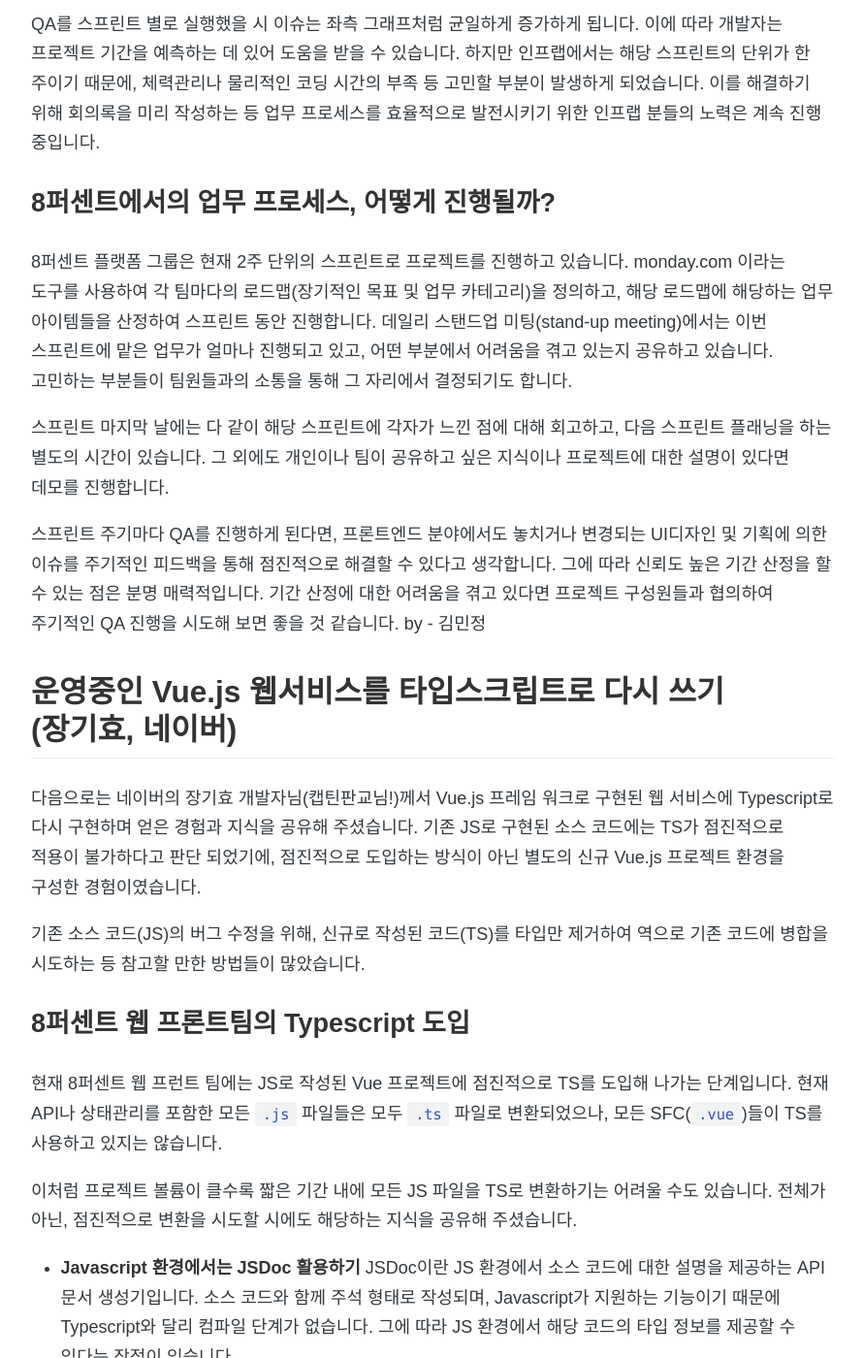
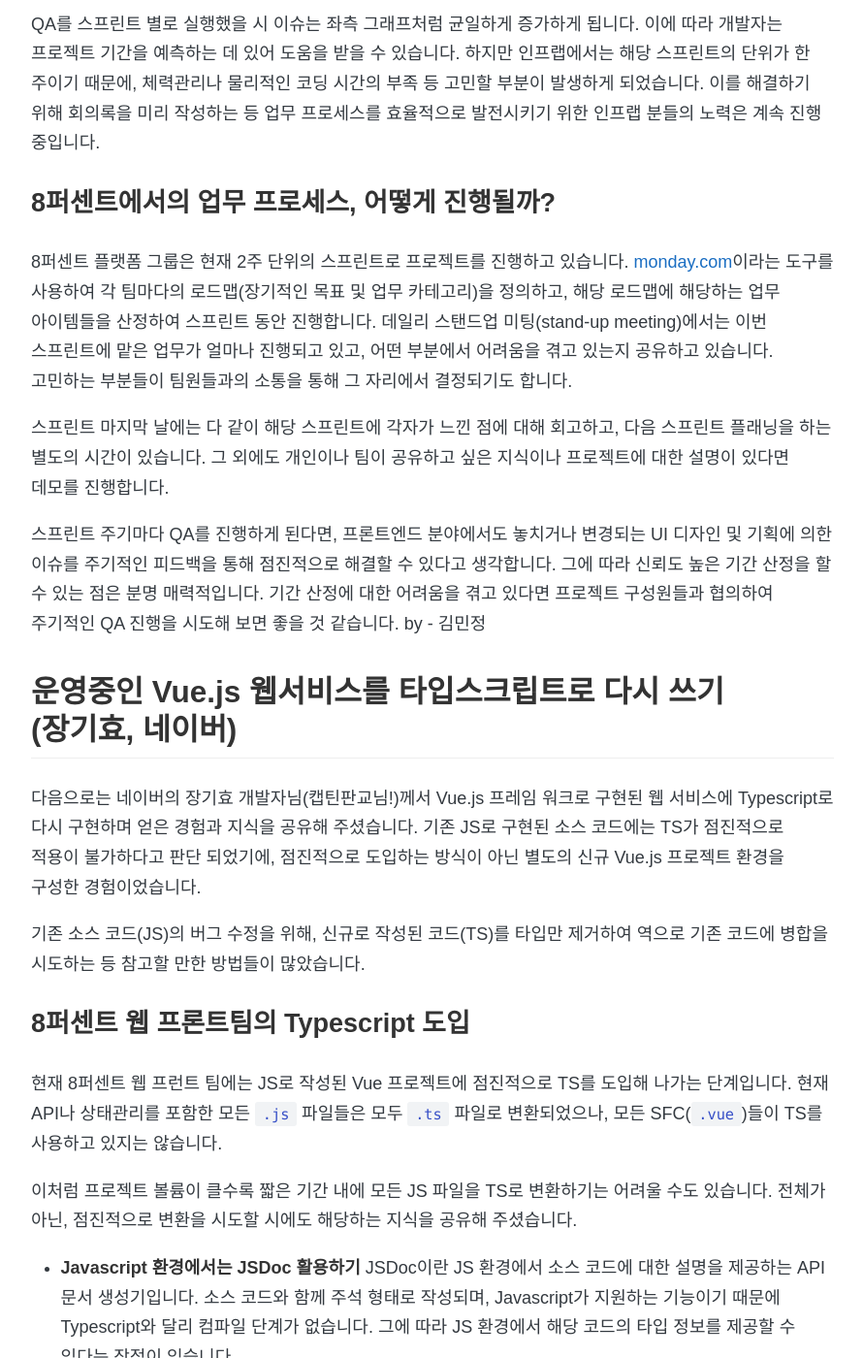
Before and after one commit to 8percent/8percent.github.io, a Jekyll site: the page built from _posts/2022-09-08-신입개발자의_인프콘2022_참가_후기.md, in a window 1280 px wide and 1400 px high, scrolled down 3505 px. Shown: the whole window at 97% size, without its empty margins (194-1084 px from the left). Built offline with Jekyll 4.4.1, drawn with Linux system fonts in a browser that asks for light colours; some web fonts are replaced; some of the changed text lies outside the part shown.

Commit message:
CHG: 내용 수정

```diff
--- a/_posts/2022-09-08-신입개발자의_인프콘2022_참가_후기.md
+++ b/_posts/2022-09-08-신입개발자의_인프콘2022_참가_후기.md
@@ -50,15 +50,15 @@ QA를 스프린트 별로 실행했을 시 이슈는 좌측 그래프처럼 균
 
 ### **8퍼센트에서의 업무 프로세스, 어떻게 진행될까?**
 
-8퍼센트 플랫폼 그룹은 현재 2주 단위의 스프린트로 프로젝트를 진행하고 있습니다. monday.com 이라는 도구를 사용하여 각 팀마다의 로드맵(장기적인 목표 및 업무 카테고리)을 정의하고, 해당 로드맵에 해당하는 업무 아이템들을 산정하여 스프린트 동안 진행합니다. 데일리 스탠드업 미팅(stand-up meeting)에서는 이번 스프린트에 맡은 업무가 얼마나 진행되고 있고, 어떤 부분에서 어려움을 겪고 있는지 공유하고 있습니다. 고민하는 부분들이 팀원들과의 소통을 통해 그 자리에서 결정되기도 합니다.
+8퍼센트 플랫폼 그룹은 현재 2주 단위의 스프린트로 프로젝트를 진행하고 있습니다. [monday.com](https://monday.com/)이라는 도구를 사용하여 각 팀마다의 로드맵(장기적인 목표 및 업무 카테고리)을 정의하고, 해당 로드맵에 해당하는 업무 아이템들을 산정하여 스프린트 동안 진행합니다. 데일리 스탠드업 미팅(stand-up meeting)에서는 이번 스프린트에 맡은 업무가 얼마나 진행되고 있고, 어떤 부분에서 어려움을 겪고 있는지 공유하고 있습니다. 고민하는 부분들이 팀원들과의 소통을 통해 그 자리에서 결정되기도 합니다.
 
 스프린트 마지막 날에는 다 같이 해당 스프린트에 각자가 느낀 점에 대해 회고하고, 다음 스프린트 플래닝을 하는 별도의 시간이 있습니다. 그 외에도 개인이나 팀이 공유하고 싶은 지식이나 프로젝트에 대한 설명이 있다면 데모를 진행합니다.
 
-스프린트 주기마다 QA를 진행하게 된다면, 프론트엔드 분야에서도 놓치거나 변경되는 UI디자인 및 기획에 의한 이슈를 주기적인 피드백을 통해 점진적으로 해결할 수 있다고 생각합니다. 그에 따라 신뢰도 높은 기간 산정을 할 수 있는 점은 분명 매력적입니다. 기간 산정에 대한 어려움을 겪고 있다면 프로젝트 구성원들과 협의하여 주기적인 QA 진행을 시도해 보면 좋을 것 같습니다. by - 김민정
+스프린트 주기마다 QA를 진행하게 된다면, 프론트엔드 분야에서도 놓치거나 변경되는 UI 디자인 및 기획에 의한 이슈를 주기적인 피드백을 통해 점진적으로 해결할 수 있다고 생각합니다. 그에 따라 신뢰도 높은 기간 산정을 할 수 있는 점은 분명 매력적입니다. 기간 산정에 대한 어려움을 겪고 있다면 프로젝트 구성원들과 협의하여 주기적인 QA 진행을 시도해 보면 좋을 것 같습니다. by - 김민정
 
 ## **운영중인 Vue.js 웹서비스를 타입스크립트로 다시 쓰기 (장기효, 네이버)**
 
-다음으로는 네이버의 장기효 개발자님(캡틴판교님!)께서 Vue.js 프레임 워크로 구현된 웹 서비스에 Typescript로 다시 구현하며 얻은 경험과 지식을 공유해 주셨습니다. 기존 JS로 구현된 소스 코드에는 TS가 점진적으로 적용이 불가하다고 판단 되었기에, 점진적으로 도입하는 방식이 아닌 별도의 신규 Vue.js 프로젝트 환경을 구성한 경험이였습니다.
+다음으로는 네이버의 장기효 개발자님(캡틴판교님!)께서 Vue.js 프레임 워크로 구현된 웹 서비스에 Typescript로 다시 구현하며 얻은 경험과 지식을 공유해 주셨습니다. 기존 JS로 구현된 소스 코드에는 TS가 점진적으로 적용이 불가하다고 판단 되었기에, 점진적으로 도입하는 방식이 아닌 별도의 신규 Vue.js 프로젝트 환경을 구성한 경험이었습니다.
 
 기존 소스 코드(JS)의 버그 수정을 위해, 신규로 작성된 코드(TS)를 타입만 제거하여 역으로 기존 코드에 병합을 시도하는 등 참고할 만한 방법들이 많았습니다.
 
```
Also changed, not shown: other parts of _posts/2022-09-08-신입개발자의_인프콘2022_참가_후기.md (+2 -2 lines).
